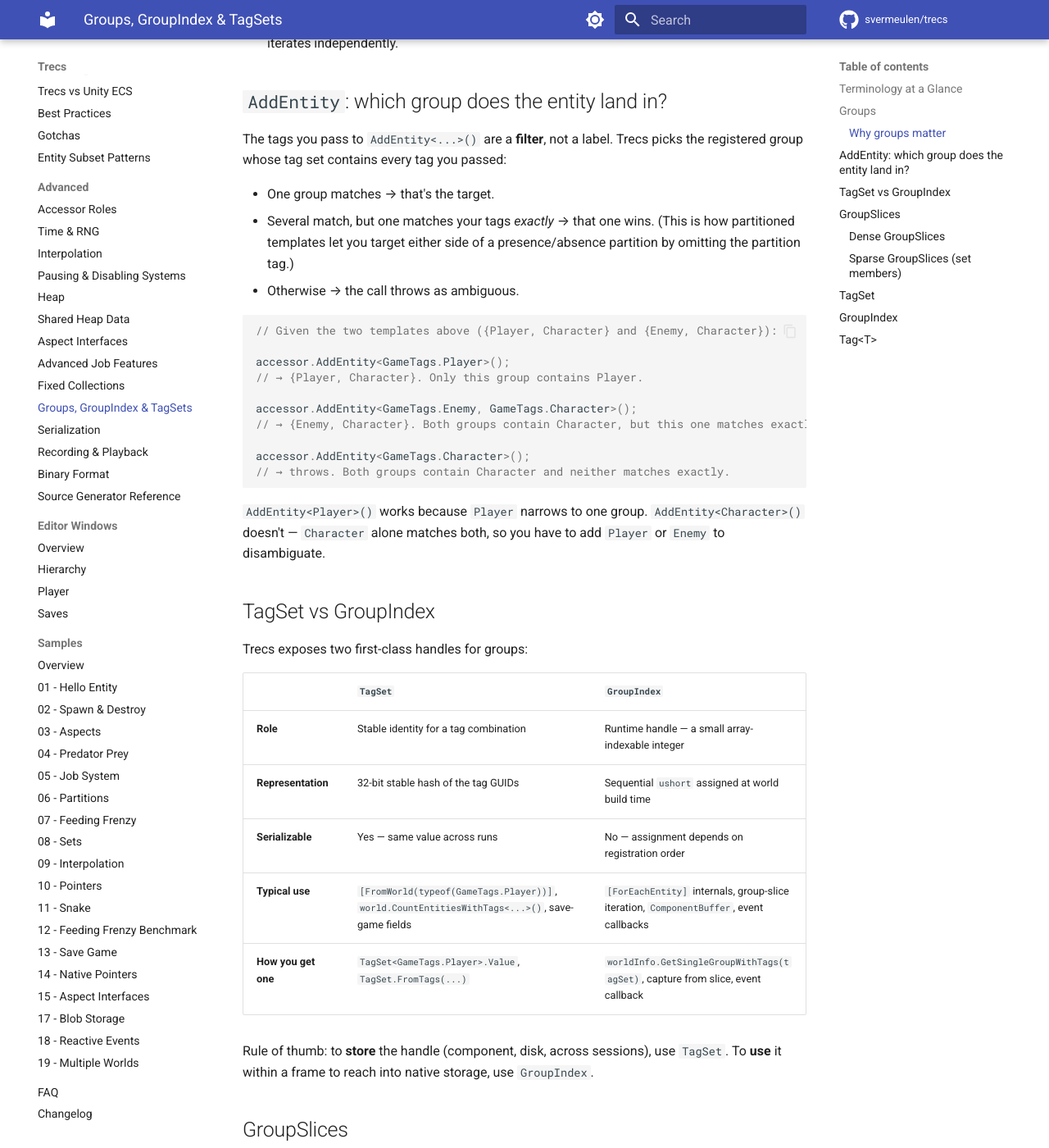
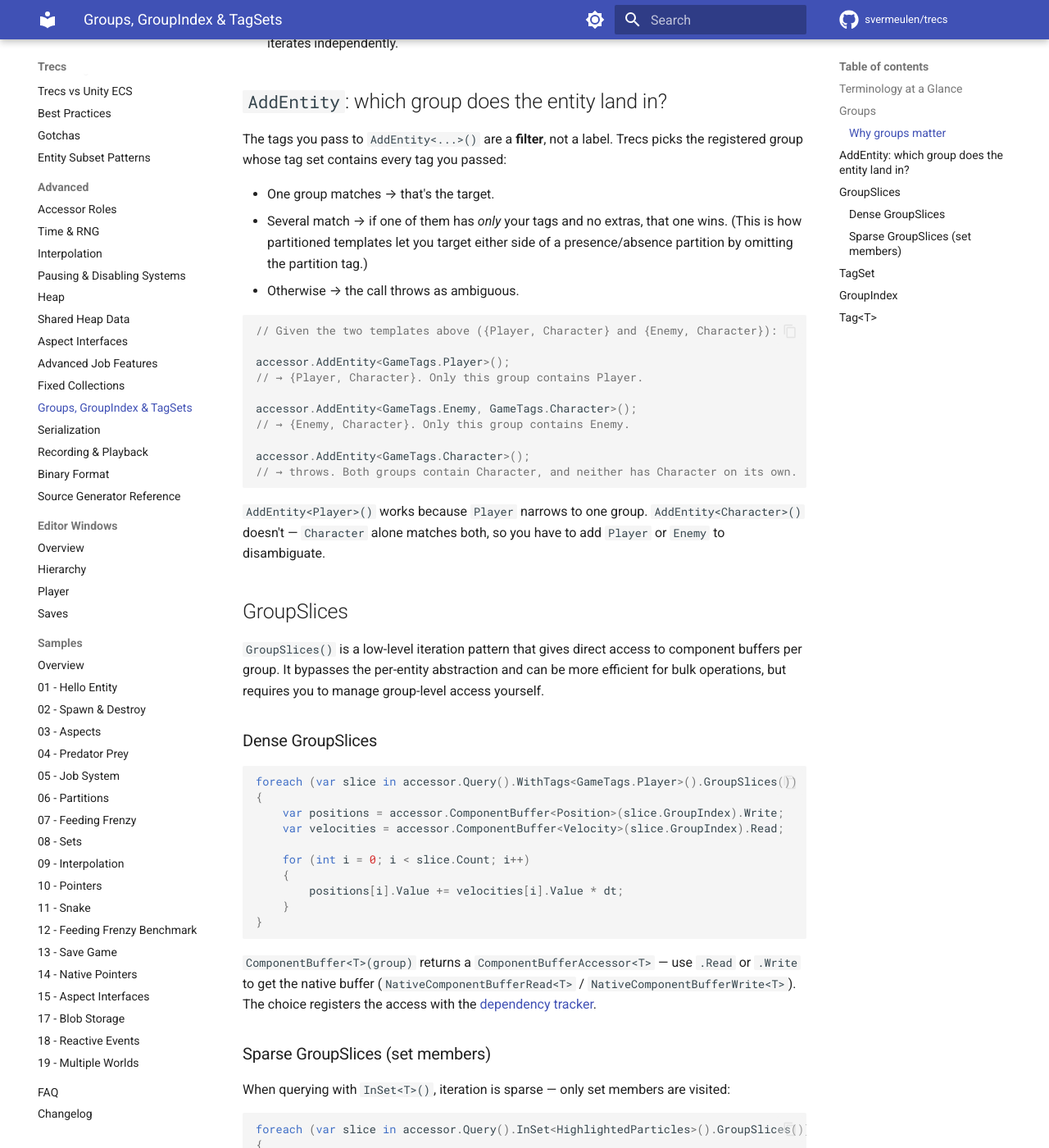
Before and after one commit to svermeulen/trecs, an MkDocs documentation site: the page built from docs/advanced/groups-and-tagsets.md, in a window 1280 px wide and 1400 px high, scrolled down 1491 px. Shown: the whole window at 82% size. Built offline with MkDocs 1.6.1 and Material for MkDocs 9.7.7, drawn with Linux system fonts in a browser that asks for light colours; comment, search, counter and statistics services are not loaded; some of the changed text lies outside the part shown.

Commit message:
Changed groups-and-tagsets.md.

````diff
--- a/docs/advanced/groups-and-tagsets.md
+++ b/docs/advanced/groups-and-tagsets.md
@@ -44,7 +44,7 @@ Groups are the foundation of Trecs' performance model:
 The tags you pass to `AddEntity<...>()` are a **filter**, not a label. Trecs picks the registered group whose tag set contains every tag you passed:
 
 - One group matches → that's the target.
-- Several match, but one matches your tags *exactly* → that one wins. (This is how partitioned templates let you target either side of a presence/absence partition by omitting the partition tag.)
+- Several match → if one of them has *only* your tags and no extras, that one wins. (This is how partitioned templates let you target either side of a presence/absence partition by omitting the partition tag.)
 - Otherwise → the call throws as ambiguous.
 
 ```csharp
@@ -54,27 +54,13 @@ accessor.AddEntity<GameTags.Player>();
 // → {Player, Character}. Only this group contains Player.
 
 accessor.AddEntity<GameTags.Enemy, GameTags.Character>();
-// → {Enemy, Character}. Both groups contain Character, but this one matches exactly.
+// → {Enemy, Character}. Only this group contains Enemy.
 
 accessor.AddEntity<GameTags.Character>();
-// → throws. Both groups contain Character and neither matches exactly.
+// → throws. Both groups contain Character, and neither has Character on its own.
 ```
 
 `AddEntity<Player>()` works because `Player` narrows to one group. `AddEntity<Character>()` doesn't — `Character` alone matches both, so you have to add `Player` or `Enemy` to disambiguate.
-
-## TagSet vs GroupIndex
-
-Trecs exposes two first-class handles for groups:
-
-| | `TagSet` | `GroupIndex` |
-|---|---|---|
-| **Role** | Stable identity for a tag combination | Runtime handle — a small array-indexable integer |
-| **Representation** | 32-bit stable hash of the tag GUIDs | Sequential `ushort` assigned at world build time |
-| **Serializable** | Yes — same value across runs | No — assignment depends on registration order |
-| **Typical use** | `[FromWorld(typeof(GameTags.Player))]`, `world.CountEntitiesWithTags<...>()`, save-game fields | `[ForEachEntity]` internals, group-slice iteration, `ComponentBuffer`, event callbacks |
-| **How you get one** | `TagSet<GameTags.Player>.Value`, `TagSet.FromTags(...)` | `worldInfo.GetSingleGroupWithTags(tagSet)`, capture from slice, event callback |
-
-Rule of thumb: to **store** the handle (component, disk, across sessions), use `TagSet`. To **use** it within a frame to reach into native storage, use `GroupIndex`.
 
 ## GroupSlices
 
@@ -132,7 +118,7 @@ TagSet tags = TagSet.FromTags(Tag<GameTags.Player>.Value, Tag<GameTags.Enemy>.Va
 TagSet combined = playerTags.CombineWith(TagSet<GameTags.Active>.Value);
 ```
 
-`TagSet` is a stable hash, so it's safe to serialize — the same tag combination hashes to the same value across runs. Use it for save-game fields or network messages that name a group.
+`TagSet` is a stable hash, so it's safe to serialize — the same tag combination hashes to the same value across runs.
 
 ## GroupIndex
 
````
